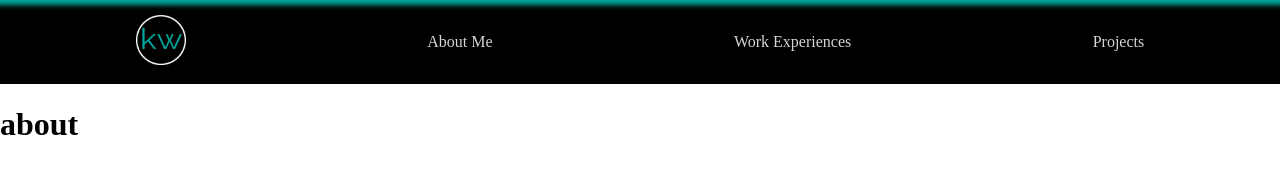
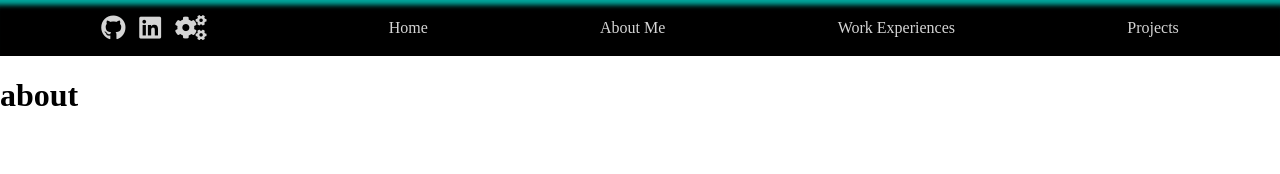
Before and after one commit to kweingart08/Jolly-Roger-Blackjack, a plain HTML site: page about.html in a window 1280 px wide. Drawn offline with Linux system fonts and the light colour scheme.

Commit message:
added links to github, linked in and general assembly to top nav

```diff
--- a/about.html
+++ b/about.html
@@ -4,13 +4,21 @@
     <meta charset="utf-8">
     <!-- link style sheet -->
     <link rel="stylesheet" href="css/style.css">
+    <!-- font awesome  -->
+    <link rel="stylesheet" href="https://use.fontawesome.com/releases/v5.2.0/css/all.css" integrity="sha384-hWVjflwFxL6sNzntih27bfxkr27PmbbK/iSvJ+a4+0owXq79v+lsFkW54bOGbiDQ" crossorigin="anonymous">
     <title></title>
   </head>
   <body>
     <div class="about-container">
       <nav class="nav">
         <ul>
-          <li id="logo" class="nav-tag"><a href="index.html"><img src="img/Logo_website.png" alt="kate logo" id="logo"></a></li>
+          <li class="nav-tag">
+            <a href="https://github.com/kweingart08" target="_blank" class="nav-tag"><i class="fab fa-github"></a></i>
+            <a href="https://www.linkedin.com/in/katelynnweingart/" target="_blank" class="nav-tag"><i class="fab fa-linkedin"></i></a>
+            <a href="https://profiles.generalassemb.ly/katelynn-weingart" target="_blank" class="nav-tag"><i class="fas fa-cogs"></i></a>
+          </li>
+
+          <li class="nav-tag"><a href="index.html" class="nav-tag">Home</a></li>
           <li class="nav-tag"><a href="about.html" class="nav-tag">About Me</a></li>
           <li class="nav-tag"><a href="work.html" class="nav-tag">Work Experiences</a></li>
           <li><a href="projects.html" class="nav-tag">Projects</a></li>
--- a/css/style.css
+++ b/css/style.css
@@ -33,11 +33,22 @@ nav {
 
 .nav-tag {
   text-decoration: none;
-  color: var(--sand)
+  color: var(--sand);
+}
+
+.fa-github, .fa-linkedin, .fa-cogs {
+  text-decoration: none;
+  color: var(--sand);
+  font-size: 25px;
+  margin-right: 10px;
+}
+
+.fa-github:hover, .fa-linkedin:hover, .fa-cogs:hover {
+  color: var(--teal);
 }
 
 .nav-tag:hover {
-  color: var(--teal)
+  color: var(--teal);
 }
 
 ul {
```
Also changed, not shown: index.html (+9 -1 lines), projects.html (+9 -1 lines), work.html (+9 -1 lines).
